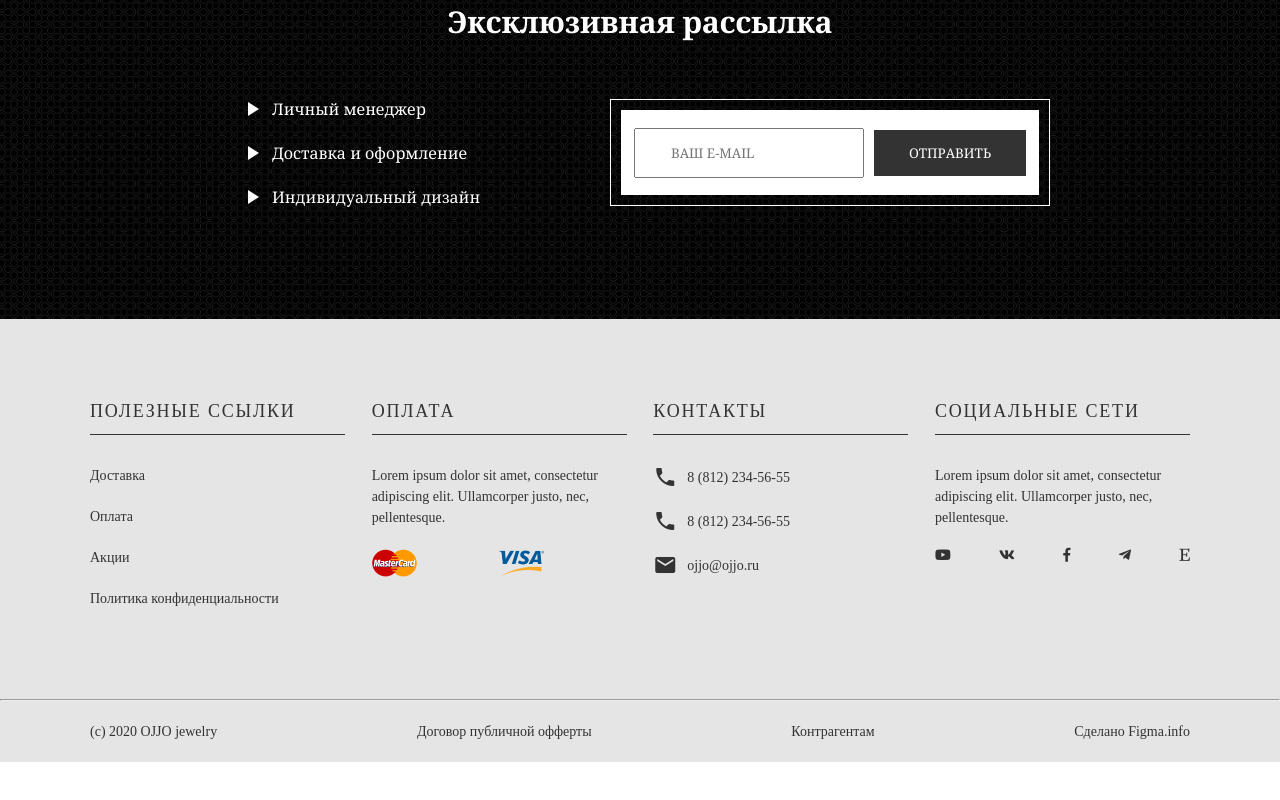
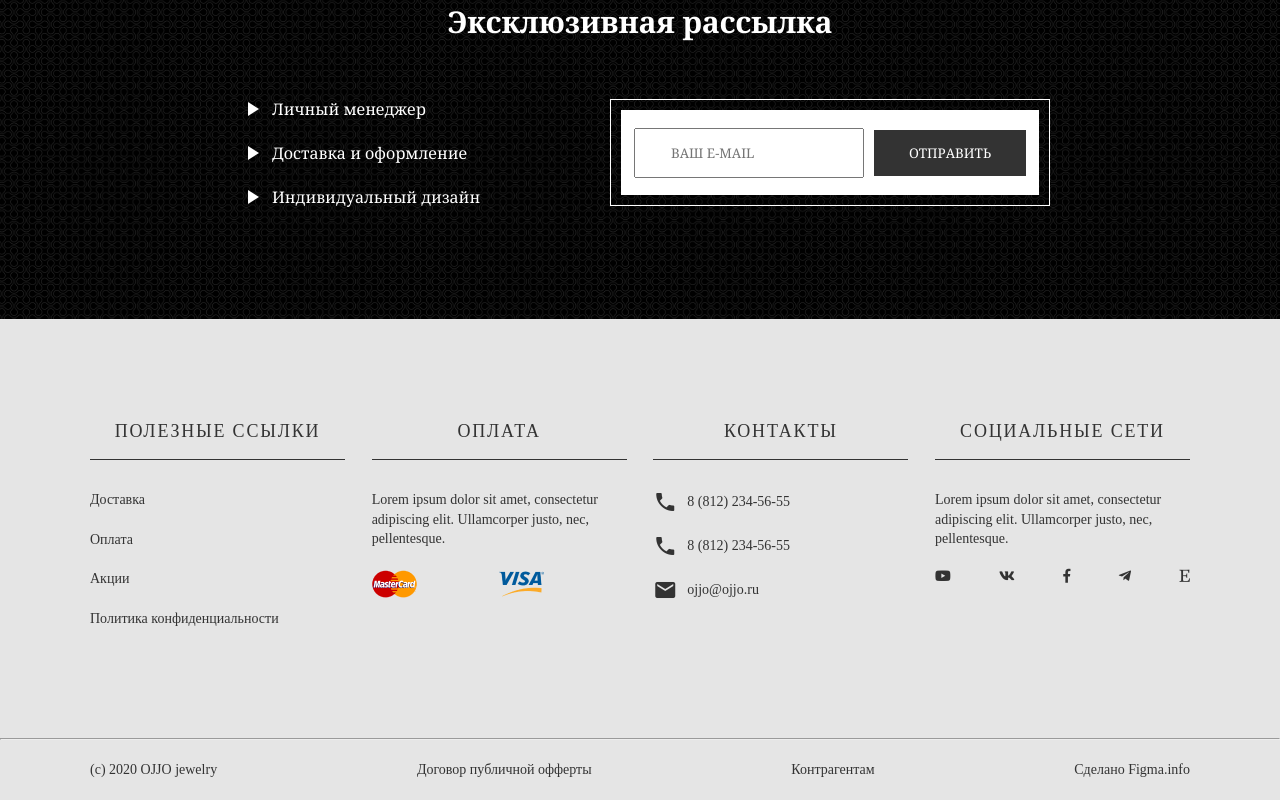
Before and after one commit to iiikova/ojjo, a React (Create React App) app: page / in a window 1280 px wide. Shown: the part 4258-5058 px from the top of the page. Before the commit the page ends 5020 px from the top, so only its background shows below. Built offline with nearby package versions, Linux system fonts and the light colour scheme.

Commit message:
add variables sass

```diff
--- a/src/Components/Blog/Blog.module.scss
+++ b/src/Components/Blog/Blog.module.scss
@@ -1,4 +1,5 @@
 @import "../../sass/mixins.scss";
+@import "../../sass/variables.scss";
 
 .outer {
   width: 100%;
@@ -6,11 +7,11 @@
     @include inner;
     h3 {
       @include h3;
-      color: #333333;
+      color: $clr_secondary;
     }
     h2 {
       @include h2;
-      color: #333333;
+      color: $clr_secondary;
     }
     p {
     @include p;
@@ -20,9 +21,9 @@
     button {
       @include button;
       margin: 0;
-      background: #333333;
+      background: $clr_secondary;
       border: 0px solid transparent;
-      color: #ffff;
+      color: $clr_whtie;
     }
   }
 }
@@ -45,7 +46,7 @@
     p {
       @include p;
       font-size: 21px;
-      color: #ffffff;
+      color: $clr_whtie;
       padding-bottom: 20px;
     }
   }
--- a/src/Components/Footer/Footer.module.scss
+++ b/src/Components/Footer/Footer.module.scss
@@ -1,13 +1,13 @@
+@import '../../sass/variables.scss';
+@import '../../sass/mixins.scss';
+
 .outer {
-  width: 100%;
   background-color: #e5e5e5;
   .inner {
-    width: 1100px;
-    margin: 0 auto;
+    @include inner;
     display: flex;
     justify-content: space-between;
     text-align: left;
-    padding: 80px 0;
     div {
       width: 255px;
       .payment {
@@ -16,27 +16,23 @@
           margin-top: 10px;
       }
       h3 {
-        font-family: Gilroy;
-        font-style: normal;
+        @include h3;
         font-weight: 500;
         font-size: 18px;
         line-height: 140%;
         letter-spacing: 0.1em;
         text-transform: uppercase;
-        color: #333333;
-        padding-bottom: 10px;
-        border-bottom: 1px solid #333333;
+        color: $clr_secondary;
+        border-bottom: 1px solid $clr_secondary;
       }
       p {
-        font-family: Gilroy;
-        font-style: normal;
-        font-weight: normal;
+        @include p;
         font-size: 14px;
-        line-height: 150%;
-        color: #333333;
+        color: $clr_secondary;
         padding: 10px 0;
         display: flex;
         align-items: center;
+        text-align: left;
         span {
           padding-right: 10px;
         }
@@ -52,17 +48,13 @@
   }
 }
 .footer_pr {
-  width: 1100px;
-  margin: 0 auto;
+  @include inner;
   display: flex;
   justify-content: space-between;
   padding: 20px 0;
   p {
-    font-family: Gilroy;
-    font-style: normal;
-    font-weight: normal;
+    @include p;
     font-size: 14px;
-    line-height: 150%;
-    color: #333333;
+    color: $clr_secondary;
   }
 }
--- a/src/Components/Gallery/Gallery.module.scss
+++ b/src/Components/Gallery/Gallery.module.scss
@@ -1,15 +1,16 @@
 @import "../../sass/mixins.scss";
+@import "../../sass/variables.scss";
 
 .outer {
   .inner {
     @include inner;
     h3 {
       @include h3;
-      color: #333333;
+      color: $clr_secondary;
     }
     h2 {
       @include h2;
-      color: #333333;
+      color: $clr_secondary;
     }
   }
 }
--- a/src/Components/Header/Header.module.scss
+++ b/src/Components/Header/Header.module.scss
@@ -1,4 +1,5 @@
 @import "./../../sass/mixins.scss";
+@import "./../../sass/variables.scss";
 
 .outer {
   @include outer;
@@ -8,7 +9,7 @@
   height: 100vh;
   max-width: 1100px;
   margin: 0 auto;
-  color: #ffff;
+  color: $clr_whtie;
   display: flex;
   flex-direction: column;
   justify-content: space-between;
@@ -52,9 +53,9 @@ header {
   }
   button {
     padding: 15px 35px;
-    border: 1px solid #ffff;
+    border: 1px solid $clr_whtie;
     background: none;
-    color: #ffff;
+    color: $clr_whtie;
     cursor: pointer;
     font-size: 18px;
     letter-spacing: 0.1em;
--- a/src/Components/OurSalon/OurSalon.module.scss
+++ b/src/Components/OurSalon/OurSalon.module.scss
@@ -1,10 +1,11 @@
 @import '../../sass/mixins.scss';
+@import '../../sass/variables.scss';
 
 .outer {
   @include outer;
   .inner {
     @include inner;
-    color: #ffffff;
+    color: $clr_whtie;
     h3 {
       @include h3;
     }
@@ -13,7 +14,7 @@
     }
     p {
       @include p;
-      color: #ffffff;
+      color: $clr_whtie;
       width: 730px;
       margin: 0 auto;
     }
--- a/src/Components/SecondScreen/SecondScreen.module.scss
+++ b/src/Components/SecondScreen/SecondScreen.module.scss
@@ -1,4 +1,5 @@
 @import "../../sass/mixins.scss";
+@import "../../sass/variables.scss";
 
 .outer {
   .inner {
@@ -10,11 +11,11 @@
     .main {
       h3 {
         @include h3;
-        color: #333333;
+        color: $clr_secondary;
       }
       h2 {
         @include h2;
-        color: #333333;
+        color: $clr_secondary;
       }
       .links {
         display: flex;
@@ -41,8 +42,8 @@
           }
         }
         .active {
-          background: #333333;
-          color: #ffff;
+          background: $clr_secondary;
+          color: $clr_whtie;
         }
       }
       .category {
@@ -66,7 +67,7 @@
             line-height: 28px;
             letter-spacing: 0.1em;
             text-transform: uppercase;
-            color: #ffffff;
+            color: $clr_whtie;
           }
         }
         div:nth-child(1) {
--- a/src/Components/Subscribe/Subscribe.module.scss
+++ b/src/Components/Subscribe/Subscribe.module.scss
@@ -1,4 +1,5 @@
-@import '../../sass/mixins.scss';
+@import "../../sass/mixins.scss";
+@import "../../sass/variables.scss";
 
 .outer {
   @include outer;
@@ -6,17 +7,17 @@
     @include inner;
     h3 {
       @include h3;
-      color: #ffffff;
+      color: $clr_whtie;
     }
     h2 {
       @include h2;
-      color: #ffffff;
+      color: $clr_whtie;
     }
     .subscribe {
       display: flex;
       align-items: center;
       justify-content: space-around;
-      color: #ffffff;
+      color: $clr_whtie;
       padding: 0 80px;
       .info {
         text-align: left;
@@ -31,14 +32,14 @@
       }
       .input_outer {
         padding: 10px;
-        border: 1px solid #ffffff;
+        border: 1px solid $clr_whtie;
         .input_inner {
           width: 418px;
           height: 85px;
           display: flex;
           justify-content: center;
           align-items: center;
-          background-color: #fff;
+          background-color: $clr_whtie;
           padding: 20px;
           input {
             padding: 14px 35px;
@@ -48,8 +49,8 @@
             margin-left: 10px;
             padding: 14px 35px;
             text-transform: uppercase;
-            color: #fff;
-            background: #333333;
+            color: $clr_whtie;
+            background: $clr_secondary;
             border: 0px transparent;
           }
         }
--- /dev/null
+++ b/src/sass/variables.scss
@@ -0,0 +1,2 @@
+$clr_whtie: #ffff;
+$clr_secondary: #333333;
```
